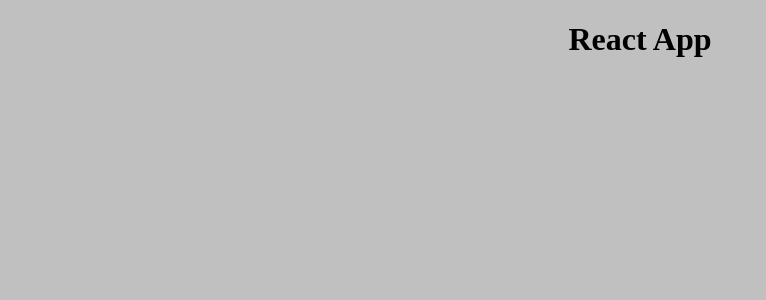
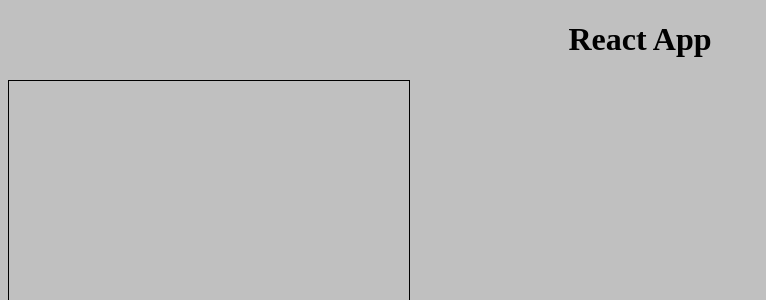
Before and after one commit to Chupriarti/react-tic-tac-toe, a React (Create React App) app: page / in a window 1280 px wide. Shown: the top 300 px of the page, without its empty margins (0-766 px from the left). Built offline with nearby package versions, Linux system fonts and the light colour scheme.

Commit message:
added Board

```diff
--- a/src/App.tsx
+++ b/src/App.tsx
@@ -1,10 +1,12 @@
 import React from 'react';
 import './App.css';
+import Board from './components/Board/Board';
 
 function App() {
   return (
     <div className="App">
       <h1>React App</h1>
+      <Board />
     </div>
   );
 }
--- /dev/null
+++ b/src/components/Board/Board.css
@@ -0,0 +1,5 @@
+.Board {
+  border: 1px solid black;
+  width: 400px;
+  height: 400px;
+}
--- /dev/null
+++ b/src/components/Board/Board.tsx
@@ -0,0 +1,11 @@
+import React from 'react';
+import './Board.css';
+
+const Board = (props: any) => {
+  return (
+    <div className="Board">
+    </div>
+  );
+}
+
+export default Board;
```
